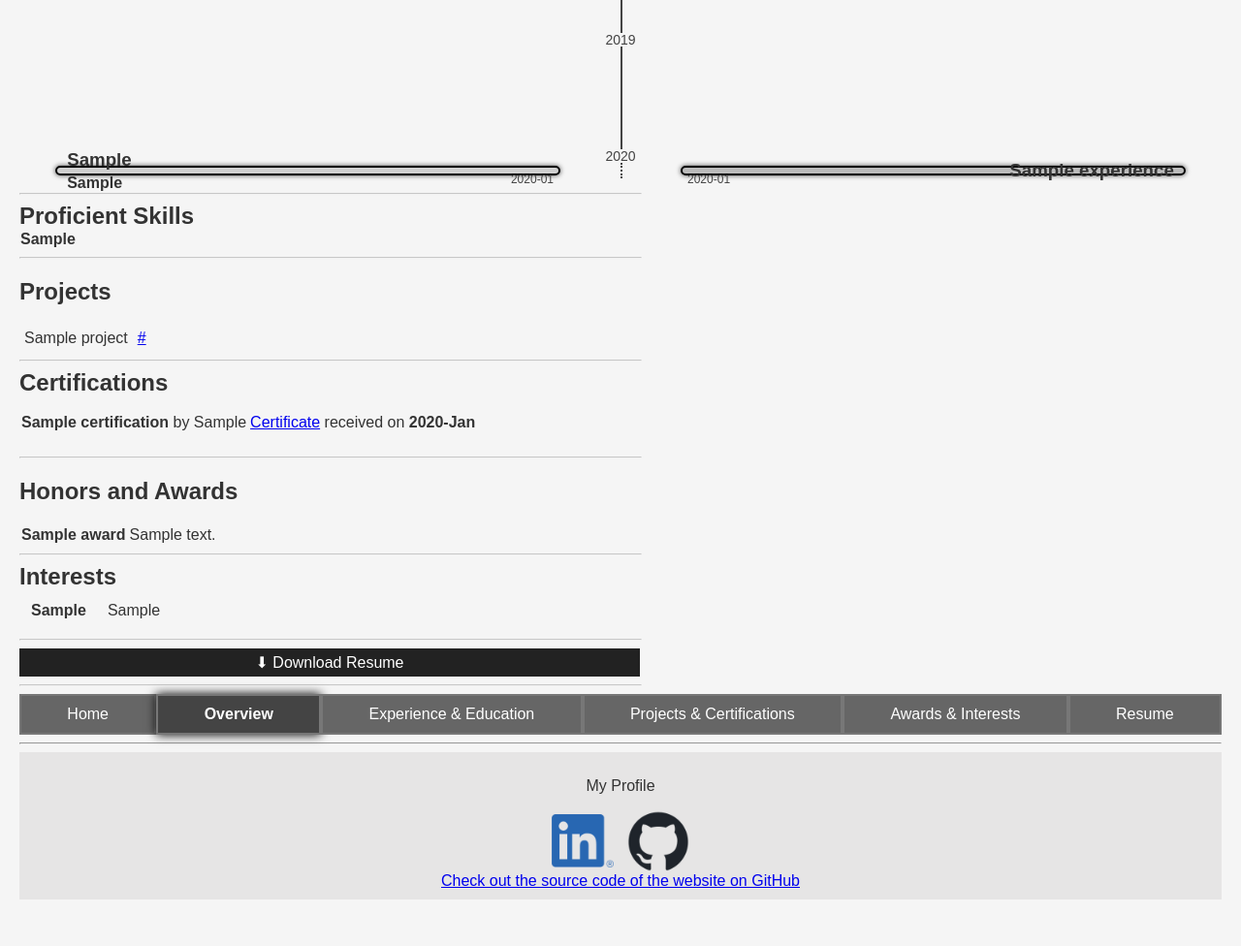
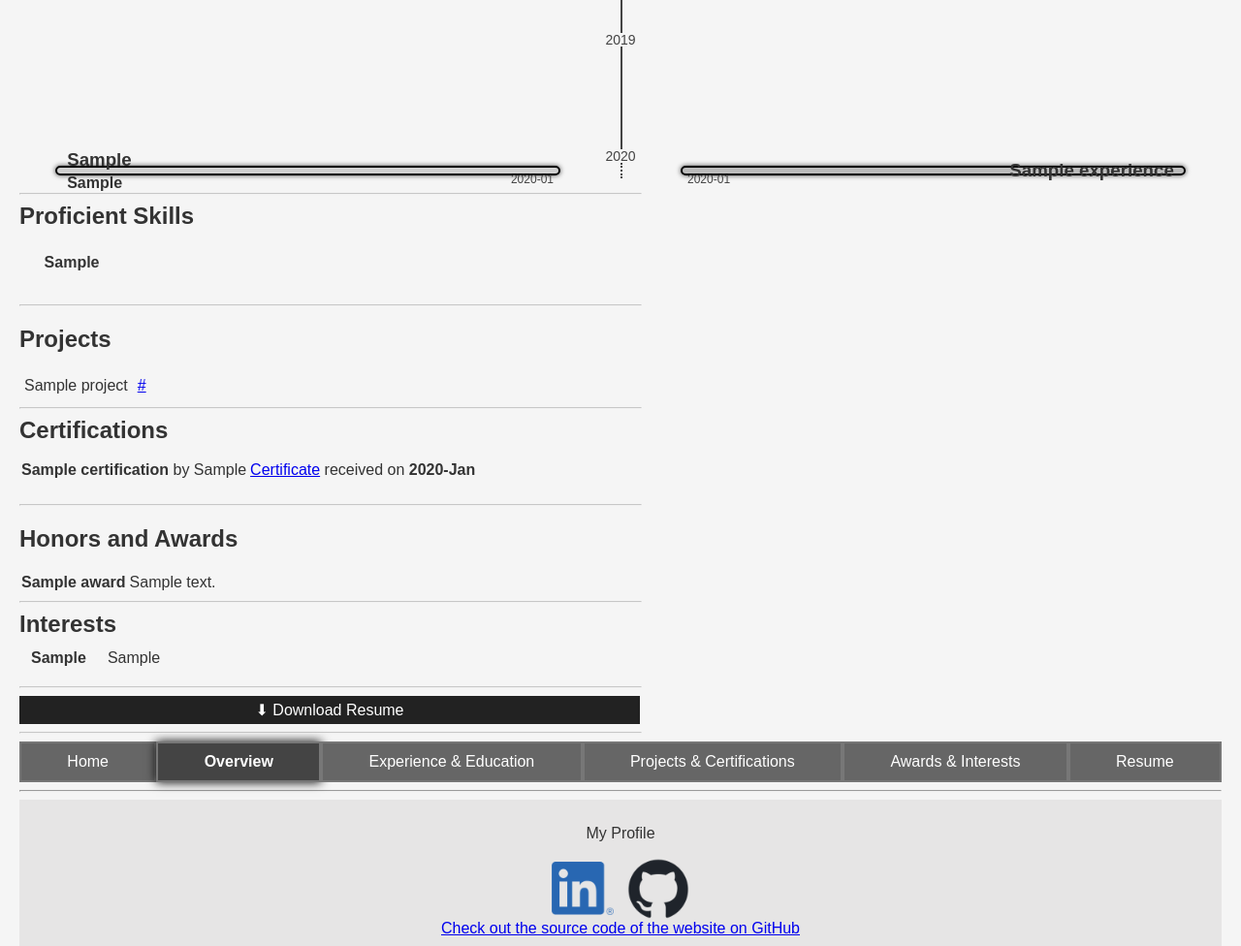
Before and after one commit to asif256000/my_personal_fast_website, a FastAPI app: page /overview in a window 1280 px wide. Shown: the part 955-1931 px from the top of the page at 97% size. Before the commit the page ends 1883 px from the top, so only its background shows below. Run offline with FastAPI, Linux system fonts and the light colour scheme; tables that the repository leaves empty hold one stand-in row (values such as "Sample post"); grey boxes marked "Sample" are stand-in pictures.

Commit message:
Consistent table formatting v1

```diff
--- a/static/style.css
+++ b/static/style.css
@@ -180,6 +180,50 @@ label {
 /* Image and image link styles */
 .image-link {
   display: inline-block;
+}
+
+/* Styles for two-cols table */
+.two-cols td {
+  max-width: 20vw;
+  padding: 2vw;
+}
+
+.two-cols td:nth-child(2) {
+  max-width: 60vw;
+}
+
+.equal-two-cols td {
+  max-width: 40vw;
+  padding: 2vw;
+}
+
+.inverted-two-cols td {
+  max-width: 60vw;
+  padding: 2vw;
+}
+
+.inverted-two-cols td:nth-child(2) {
+  max-width: 20vw;
+}
+
+/* Styles for three-cols table */
+.three-cols td {
+  max-width: 15vw;
+  padding: 2vw;
+}
+
+.three-cols td:nth-child(2) {
+  max-width: 50vw;
+}
+
+.three-cols td:nth-child(3) {
+  max-width: 15vw;
+}
+
+td {
+  word-wrap: break-word;
+  word-break: break-all;
+  overflow-wrap: break-word;
 }
 
 /* Navigation Bar styles */
--- a/templates/awd_int.html
+++ b/templates/awd_int.html
@@ -9,7 +9,7 @@
         <section id="honors_and_awards">
             <h2>Honors and Awards</h2>
             <table>
-            <tbody>
+            <tbody class="equal-two-cols">
                 {% for hna in honors_and_awards %}
                     <tr style="padding: 10px;">
                     <td style="padding: 10px; max-width: 25vw"><b>{{ hna.title }}</b></td>
@@ -24,7 +24,7 @@
         <section id="interests">
             <h2>Interests</h2>
             <table>
-            <tbody>
+            <tbody class="two-cols">
                 {% for int_subcategory, ints in interests.items() %}
                     {% set cat_ints = ", ".join(ints) %}
                     <tr style="padding: 10px;">
--- a/templates/exp_edu.html
+++ b/templates/exp_edu.html
@@ -9,7 +9,7 @@
         <section id="experience">
             <h2>Experience</h2>
             <table>
-            <tbody>
+            <tbody class="two-cols">
                 {% for exp in experience %}
                     <tr style="padding: 10px;">
                     <td style="padding: 10px; width: 10vw;">
@@ -51,7 +51,7 @@
         <section id="education">
             <h2>Education</h2>
             <table>
-            <tbody>
+            <tbody class="two-cols">
                 {% for edu in education %}
                     <tr style="padding: 10px;">
                     <td style="padding: 10px; width: 10vw;">
--- a/templates/index.html
+++ b/templates/index.html
@@ -32,7 +32,7 @@
         <section id="skills">
             <h2>Skills</h2>
             <table style="border-collapse: collapse;">
-            <thead>
+            <thead class="two-cols">
                 <tr>
                     <th colspan="2" style="text-align: left; font-weight: normal; font-size: xx-small;">*in decreasing order of proficiency for each category...</th>
                 </tr>
--- a/templates/overview.html
+++ b/templates/overview.html
@@ -74,7 +74,7 @@
         <section id="skills">
             <h2 style="margin: 0;">Proficient Skills</h2>
             <table style="border-spacing: 0; border-collapse: collapse;">
-            <tbody>
+            <tbody class="two-cols">
                 {% for skill_category, all_skills in skills.items() %}
                     {% set adv_skills = ", ".join(all_skills.get("Advanced", [])) %}
                     {% set int_skills = ", ".join(all_skills.get("Intermediate", [])) %}
@@ -98,14 +98,14 @@
         <section id="projects">
             <h2>Projects</h2>
             <table style="border-spacing: 0; border-collapse: collapse;">
-                <tbody>
+                <tbody class="equal-two-cols">
                     {% for proj in projects %}
                         <tr>
-                            <td style="padding: 5px;">{{ proj.title }}</td>
+                            <td style="padding: 5px; max-width: 30vw;">{{ proj.title }}</td>
                             {% if proj.link %}
-                                <td style="padding: 5px;"><a href="{{ proj.link }}">{{ proj.link }}</a></td>
+                                <td style="padding: 5px; max-width: 50vw; word-wrap: break-word; word-break: break-all; overflow-wrap: break-word;"><a href="{{ proj.link }}">{{ proj.link }}</a></td>
                             {% else %}
-                                <td style="padding: 5px;">For details, go to <a href="{{ url_for('projects_certificates') }}">Projects & Certifications</a> page...</td>
+                                <td style="padding: 5px; max-width: 50vw;">For details, go to <a href="{{ url_for('projects_certificates') }}">Projects & Certifications</a> page...</td>
                             {% endif %}
                         </tr>
                     {% endfor %}
@@ -117,14 +117,14 @@
         <section id="certifications">
             <h2 style="margin: 0;">Certifications</h2>
             <table style="border-spacing: 0; border-collapse: collapse;">
-            <tbody>
+            <tbody class="inverted-two-cols">
                 {% for cert in certifications %}
                     <tr style="padding: 2px;">
                     <td style="padding: 2px; max-width: 55vw;"><b>{{ cert.title }}</b> by {{ cert.issuer }}</td>
                     {% if cert.link %}
                         <td style="padding: 2px; max-width: 35vw;"><p><a href="{{ cert.link }}">Certificate</a> received on <b>{{ cert.achievement_date.strftime("%Y-%b") }}</b></p></td>
                     {% else %}
-                        <td style="padding: 2px; max-width: 35vw;"></td>
+                        <td style="padding: 2px; max-width: 35vw;">TBD</td>
                     {% endif %}
                     </tr>
                 {% endfor %}
@@ -136,7 +136,7 @@
         <section id="honors_and_awards">
             <h2>Honors and Awards</h2>
             <table style="border-spacing: 0; border-collapse: collapse;">
-            <tbody>
+            <tbody class="equal-two-cols">
                 {% for hna in honors_and_awards %}
                     <tr style="padding: 2px;">
                     <td style="padding: 2px; max-width: 30vw"><b>{{ hna.title }}</b></td>
@@ -151,7 +151,7 @@
         <section id="interests">
             <h2 style="margin: 0;">Interests</h2>
             <table>
-            <tbody>
+            <tbody class="two-cols">
                 {% for int_subcategory, ints in interests.items() %}
                     {% set cat_ints = ", ".join(ints) %}
                     <tr style="padding: 10px;">
--- a/templates/proj_cert.html
+++ b/templates/proj_cert.html
@@ -9,7 +9,7 @@
         <section id="projects">
             <h2>Projects</h2>
             <table>
-            <tbody>
+            <tbody class="three-cols">
                 {% for proj in projects %}
                     <tr style="padding: 10px;">
                     <td style="padding: 10px; max-width: 20vw;">{{ proj.title }}</td>
@@ -29,7 +29,7 @@
         <section id="certifications">
             <h2>Certifications</h2>
             <table>
-            <tbody>
+            <tbody class="three-cols">
                 {% for cert in certifications %}
                     <tr style="padding: 10px;">
                     <td style="padding: 10px; max-width: 20vw;"><b>{{ cert.title }}</b> issued by {{ cert.issuer }}</td>
```
